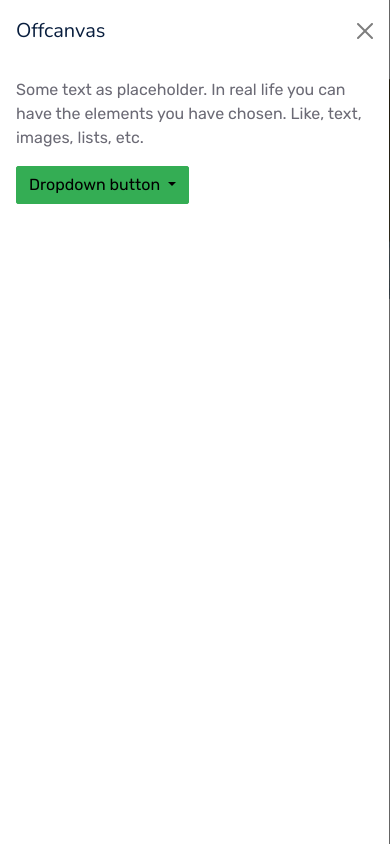
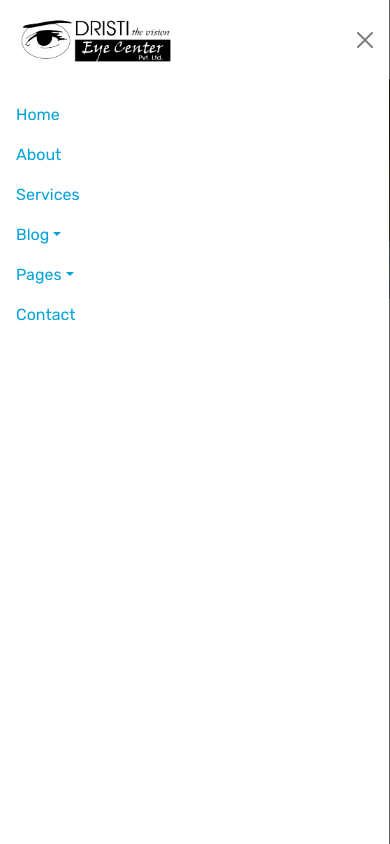
Before and after one commit to Skyz03/Startup-1, a website with bundled scripts: page index.html in a window 390 px wide. Both pictures are taken after a click on the button 320 px from the left and 39 px from the top of the page. Shown: the top 844 px of the page. Built offline with nearby package versions, Linux system fonts and the light colour scheme.

Commit message:
fix: offcanvas started

```diff
--- a/index.html
+++ b/index.html
@@ -129,17 +129,40 @@
         <div class="offcanvas offcanvas-start" tabindex="-1" id="offcanvasExample"
             aria-labelledby="offcanvasExampleLabel">
             <div class="offcanvas-header">
-                <h5 class="offcanvas-title" id="offcanvasExampleLabel">Offcanvas</h5>
+                <a href="index.html" class="navbar-brand p-0">
+                    <picture>
+                        <source media="(min-width:992px)" srcset="./img/2.png">
+                        <img src="./img/2.png" alt="image" style="width:160px;">
+                    </picture>
+                </a>
                 <button type="button" class="btn-close text-reset" data-bs-dismiss="offcanvas"
                     aria-label="Close"></button>
             </div>
             <div class="offcanvas-body">
-                <div>
-                    Some text as placeholder. In real life you can have the elements you have chosen. Like, text,
-                    images, lists,
-                    etc.
+                <div class="navbar-nav ms-auto py-0">
+                    <a href="index.html" class="nav-item nav-link active">Home</a>
+                    <a href="about.html" class="nav-item nav-link">About</a>
+                    <a href="service.html" class="nav-item nav-link">Services</a>
+                    <div class="nav-item dropdown">
+                        <a href="#" class="nav-link dropdown-toggle" data-bs-toggle="dropdown">Blog</a>
+                        <div class="dropdown-menu m-0">
+                            <a href="blog.html" class="dropdown-item">Blog Grid</a>
+                            <a href="detail.html" class="dropdown-item">Blog Detail</a>
+                        </div>
+                    </div>
+                    <div class="nav-item dropdown">
+                        <a href="#" class="nav-link dropdown-toggle" data-bs-toggle="dropdown">Pages</a>
+                        <div class="dropdown-menu m-0">
+                            <a href="price.html" class="dropdown-item">Pricing Plan</a>
+                            <a href="feature.html" class="dropdown-item">Our features</a>
+                            <a href="team.html" class="dropdown-item">Team Members</a>
+                            <a href="testimonial.html" class="dropdown-item">Testimonial</a>
+                            <a href="quote.html" class="dropdown-item">Free Quote</a>
+                        </div>
+                    </div>
+                    <a href="contact.html" class="nav-item nav-link">Contact</a>
                 </div>
-                <div class="dropdown mt-3">
+                <!-- <div class="dropdown mt-3">
                     <button class="btn btn-secondary dropdown-toggle" type="button" id="dropdownMenuButton"
                         data-bs-toggle="dropdown">
                         Dropdown button
@@ -149,7 +172,7 @@
                         <li><a class="dropdown-item" href="#">Another action</a></li>
                         <li><a class="dropdown-item" href="#">Something else here</a></li>
                     </ul>
-                </div>
+                </div> -->
             </div>
         </div>
         <!-- ! OffCanvas End  -->
```
